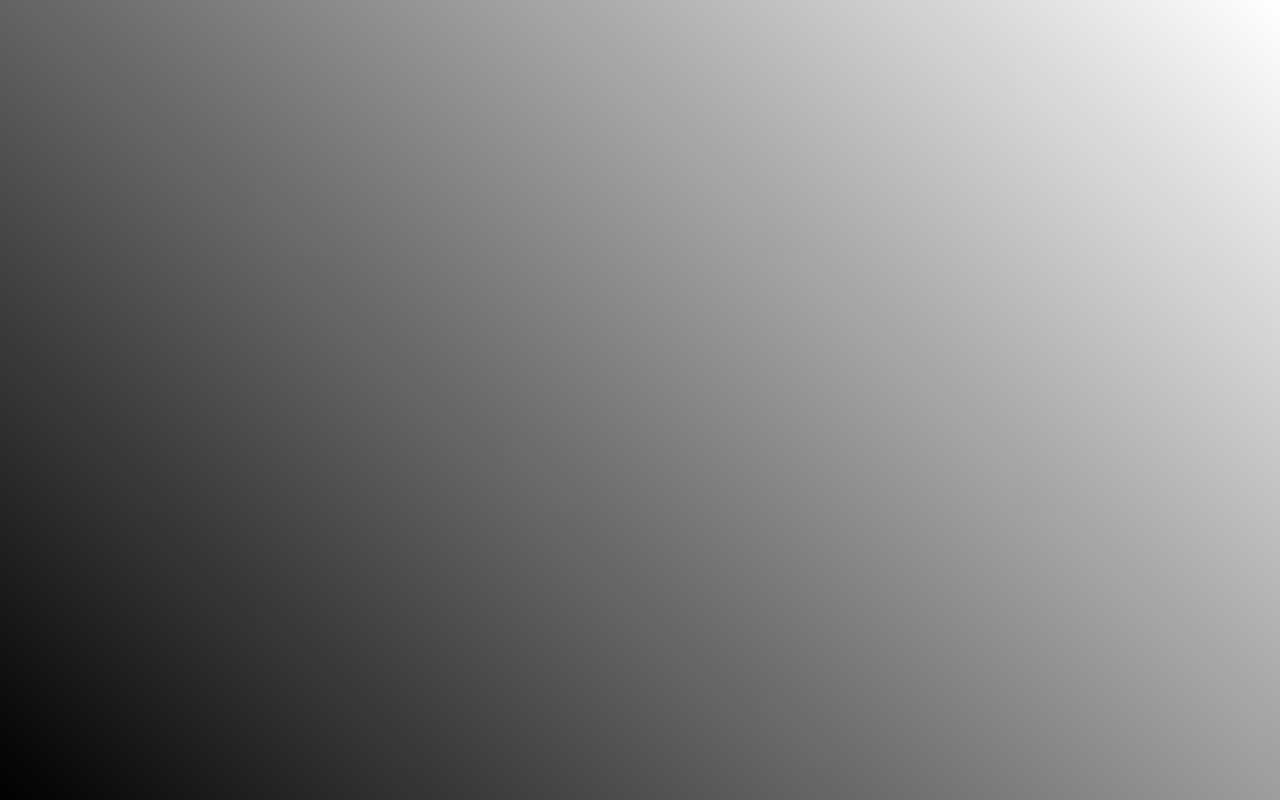
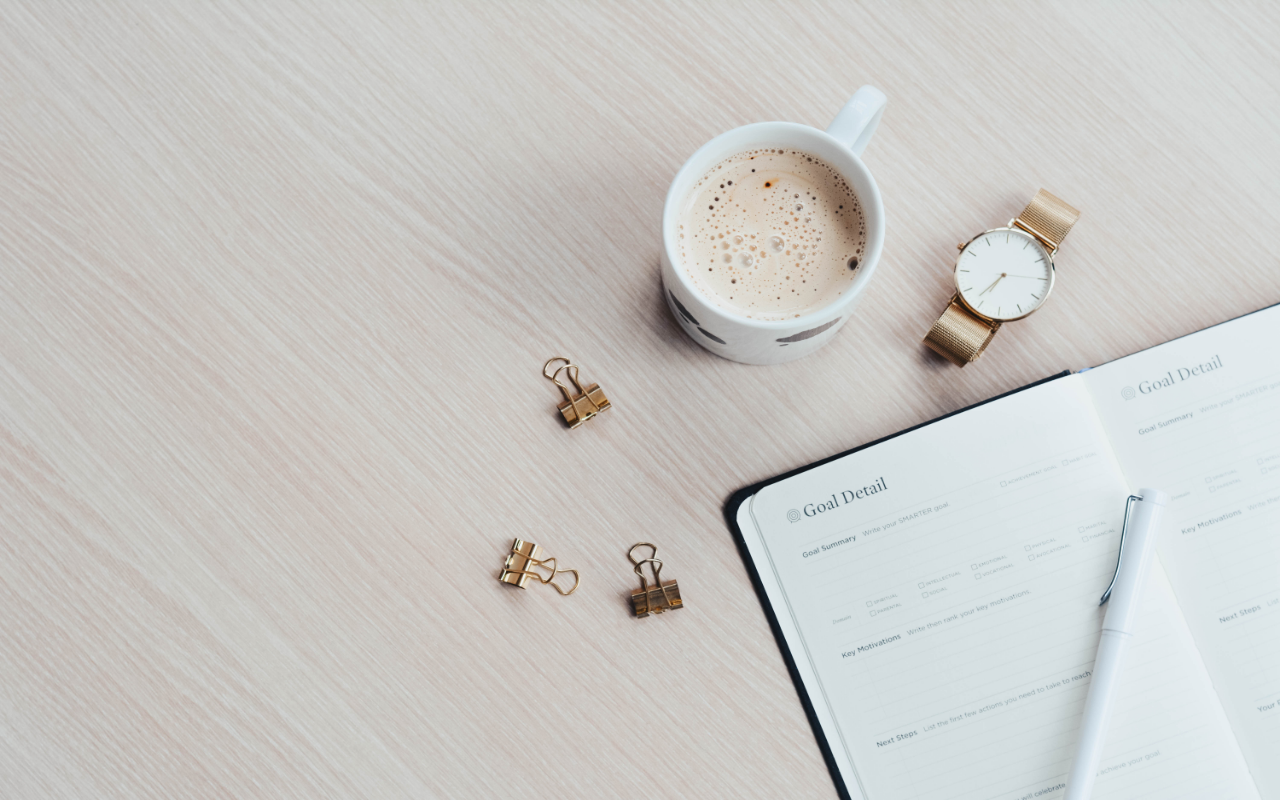
Before and after one commit to balaharikrishna/Todo, a React (Create React App) app: page / in a window 1280 px wide. Built offline with nearby package versions, Linux system fonts and the light colour scheme.

Commit message:
changed background image

```diff
--- a/src/index.css
+++ b/src/index.css
@@ -6,8 +6,10 @@ body {
   -webkit-font-smoothing: antialiased;
   -moz-osx-font-smoothing: grayscale;
 
-  background-image: linear-gradient(45deg, black, transparent);
+  background-image: url("../public/images/bookandpentodo.jpg");
   height: 100vh;
+  background-repeat: no-repeat;
+  background-size: 100% 100%;
 }
 
 code {
```
Also changed, not shown: public/images/bookandpentodo.jpg (added).
